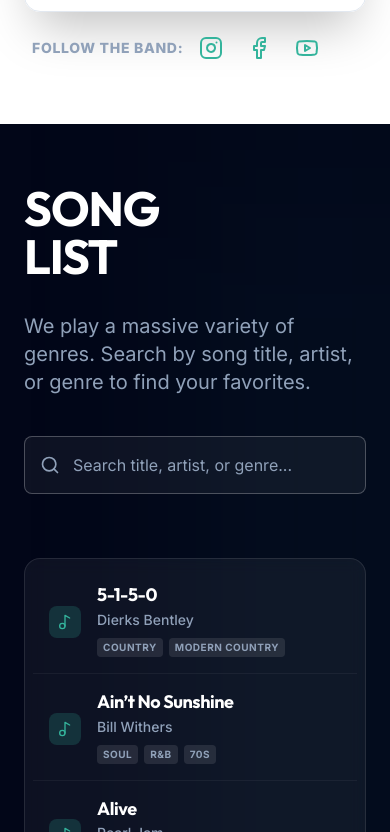
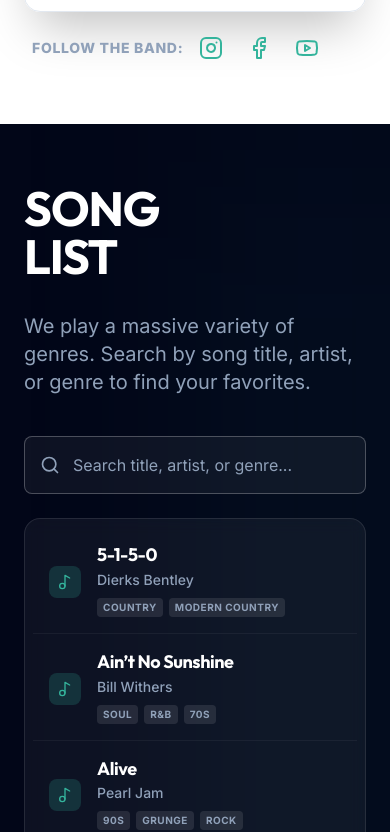
Before and after one commit to lukequeenband/homepage, a React (Vite) app: page / in a window 390 px wide. Shown: the part 4112-4944 px from the top of the page. Built offline with nearby package versions, Linux system fonts and the light colour scheme; grey boxes are pictures that could not be loaded; a web font is replaced by a local one.

Commit message:
Add files via upload

```diff
--- /dev/null
+++ b/get_all_names.cjs
@@ -0,0 +1,10 @@
+const fs = require('fs');
+const html = fs.readFileSync('form.html', 'utf8');
+
+// Use regex to find all name="xxxxx" attributes in the entire HTML file
+const nameMatches = html.match(/name="[^"]*"/g) || [];
+console.log('All name attributes found:', Array.from(new Set(nameMatches)));
+
+// Also let's check for any inputs with type="hidden"
+const hiddenInputs = html.match(/<input type="hidden"[^>]*>/g) || [];
+console.log('Hidden inputs:', hiddenInputs);
--- a/src/components/Footer.tsx
+++ b/src/components/Footer.tsx
@@ -34,6 +34,7 @@ export default function Footer() {
       setStatus('error');
     }
   };
+
   const socialLinks = (
     <div className="flex space-x-6">
       <a href="https://www.instagram.com/lukequeenband" target="_blank" rel="noopener noreferrer" className="text-primary hover:text-slate-500 transition-colors"><Instagram /></a>
@@ -57,7 +58,7 @@ export default function Footer() {
   );
 
   const mailingListSection = (
-    <div className="max-w-sm">
+    <div className="max-w-sm w-full">
       <h4 className="text-xl mb-6 uppercase tracking-wider text-white">
         Mailing List
       </h4>
@@ -70,7 +71,7 @@ export default function Footer() {
           <button
             type="button"
             onClick={() => setStatus('idle')}
-            className="text-primary hover:text-white text-xs font-semibold underline underline-offset-4 transition-all"
+            className="text-primary hover:text-white text-xs font-semibold underline underline-offset-4 transition-all animate-pulse-subtle"
           >
             Sign up another email
           </button>
--- a/src/components/MusicSection.tsx
+++ b/src/components/MusicSection.tsx
@@ -17,11 +17,11 @@ export default function MusicSection() {
   const displayedSongs = showAll ? filteredSongs : filteredSongs.slice(0, 4);
 
   return (
-    <section id="songs" className="pt-[60px] md:pt-[69px] lg:pt-[86.4px] pb-20 md:pb-24 bg-slate-950 text-white overflow-hidden relative">
+    <section id="songs" className="pt-[60px] md:pt-[69px] lg:pt-[86.4px] pb-6 md:pb-24 bg-slate-950 text-white overflow-hidden relative">
       <div className="absolute top-0 right-0 w-1/3 h-full bg-primary/10 blur-[120px] -z-0" />
 
       <div className="max-w-7xl mx-auto px-6 relative z-10">
-        <div className="grid grid-cols-1 lg:grid-cols-2 gap-16 items-start">
+        <div className="grid grid-cols-1 lg:grid-cols-2 gap-x-16 gap-y-6 lg:gap-16 items-start">
           <div>
             <h2 className="text-5xl md:text-6xl mb-8 uppercase leading-none">Song <br />List</h2>
             <p className="text-xl text-slate-400 mb-10 max-w-md">
```
